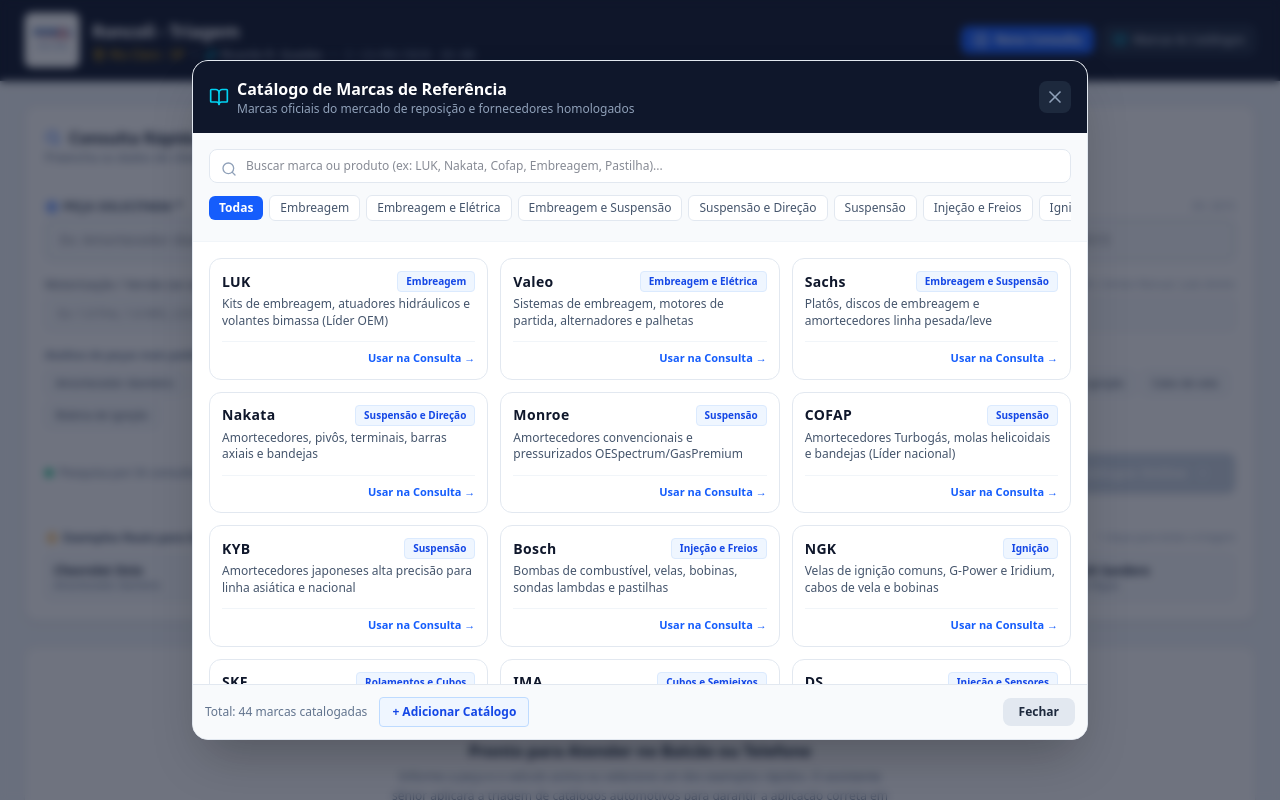
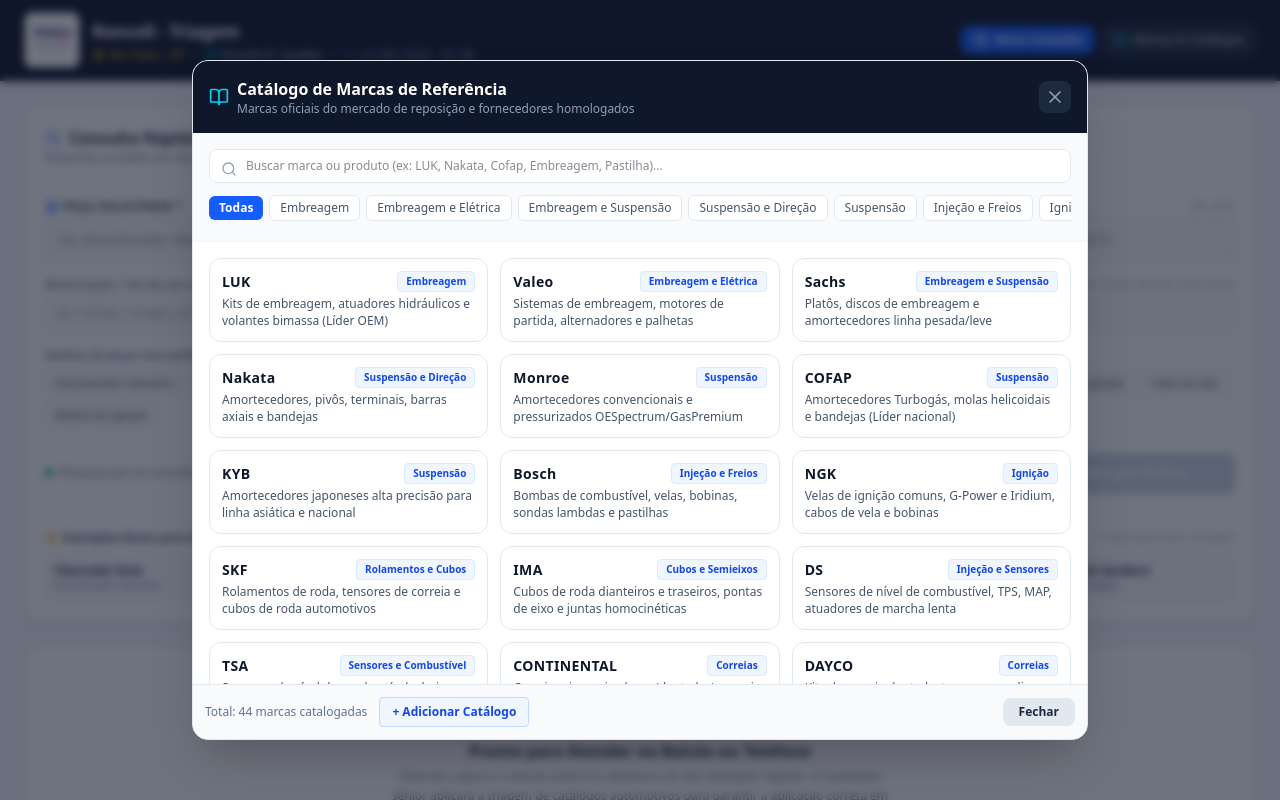
Before and after one commit to ricardodataflux-code/Consultor-AutoPecas, a React (Vite) app: page / in a window 1280 px wide. Both pictures are taken after a click on the button "Marcas & Catálogos". Shown: the top 800 px of the page. Built offline with nearby package versions, Linux system fonts and the light colour scheme.

Commit message:
refactor: remove brand selection functionality from BrandsModal
Removed the onSelectBrand callback and associated UI elements to simplify the component, as it is currently only used for viewing reference information.

```diff
--- a/src/App.tsx
+++ b/src/App.tsx
@@ -309,15 +309,6 @@
       <BrandsModal
         isOpen={isBrandsModalOpen}
         onClose={() => setIsBrandsModalOpen(false)}
-        onSelectBrand={(brand) => {
-          // Can be used to filter or append brand preference
-          if (activeParams) {
-            executeQuery({
-              ...activeParams,
-              notes: (activeParams.notes ? activeParams.notes + ' ' : '') + `Preferência de marca: ${brand}`,
-            });
-          }
-        }}
       />
 
       <SuppliersModal
--- a/src/components/BrandsModal.tsx
+++ b/src/components/BrandsModal.tsx
@@ -5,13 +5,11 @@
 interface BrandsModalProps {
   isOpen: boolean;
   onClose: () => void;
-  onSelectBrand?: (brandName: string) => void;
 }
 
 export const BrandsModal: React.FC<BrandsModalProps> = ({
   isOpen,
   onClose,
-  onSelectBrand,
 }) => {
   const [search, setSearch] = useState('');
   const [selectedCategory, setSelectedCategory] = useState<string>('Todas');
@@ -99,21 +97,6 @@
                 </div>
                 <p className="text-xs text-slate-600 leading-snug">{brand.description}</p>
               </div>
-
-              {onSelectBrand && (
-                <div className="mt-3 pt-2 border-t border-slate-100 flex justify-end">
-                  <button
-                    type="button"
-                    onClick={() => {
-                      onSelectBrand(brand.name);
-                      onClose();
-                    }}
-                    className="text-[11px] font-bold text-blue-600 hover:text-blue-800"
-                  >
-                    Usar na Consulta →
-                  </button>
-                </div>
-              )}
             </div>
           ))}
         </div>
```
